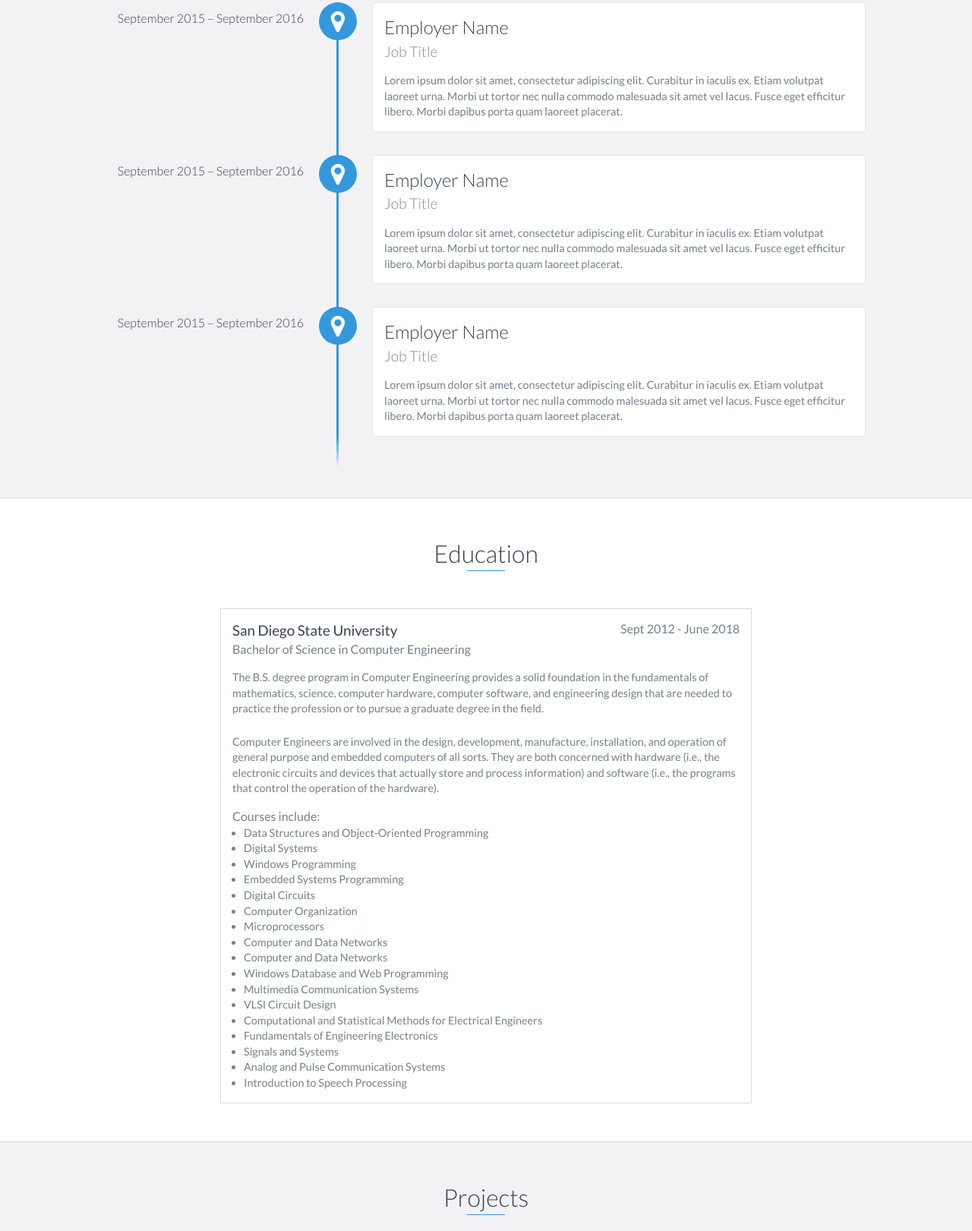
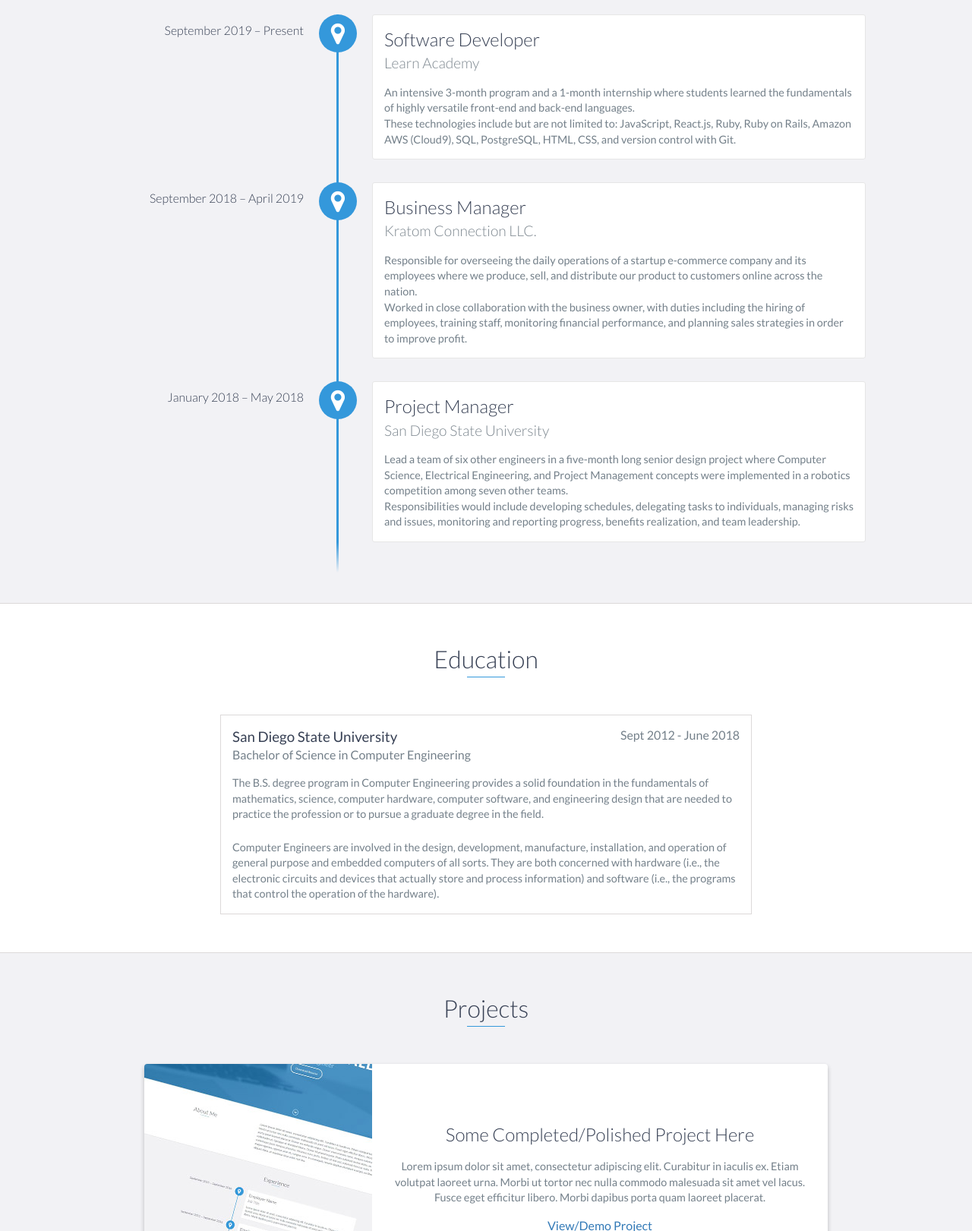
Before and after one commit to adclleva/arvin-online-portfolio, a plain HTML site: page index.html in a window 1280 px wide. Shown: the part 1179-2800 px from the top of the page at 76% size. Drawn offline with nearby package versions, Linux system fonts and the light colour scheme.

Commit message:
modified my profile picture and added some content to the experience and about me

```diff
--- a/index.html
+++ b/index.html
@@ -49,7 +49,7 @@
     <div id="lead">
         <div id="lead-content">
             <div class="profile-picture big-profile-picture clear">
-                <img width="150px" alt="my_profile_picture" src="images/profile-picture.JPG">
+                <img width="150px" alt="my_profile_picture" src="images/profile-picture1.JPG">
             </div>
             <h1>Arvin Lleva</h1>
             <h2>(soon-to-be) Software Engineer</h2>
@@ -76,14 +76,12 @@
                 </div>
                 <div class="col-md-8">
                     <p>
-                        "Being surrounded by technology my whole life, it didn't take me long to to realize that I wanted
-                        to pursue a career in that field. I'm a motivated learner that is always trying to gain new
-                        found knowledge and seek entrepreneurship opportunities.
+                        I am currently a student at Learn Academy where I learn all
+                        things from React to Ruby on Rails so I can hone my craft in reaching my goal of having a career
+                        in Software Engineering. I also have a degree in Computer Engineering and I have a passion for
+                        problem solving, programming, all things in technology, and life long learning.
+                    </p>
 
-                        Adaptable to new environments, and team orientated.""
-
-
-                    </p>
                 </div>
             </div>
         </div>
@@ -93,34 +91,36 @@
     <div id="experience" class="background-alt">
         <h2 class="heading">Experience</h2>
         <div id="experience-timeline">
-            <div data-date="September 2015 – September 2016">
-                <h3>Employer Name</h3>
-                <h4>Job Title</h4>
-                <p>
-                    Lorem ipsum dolor sit amet, consectetur adipiscing elit. Curabitur in iaculis ex. Etiam volutpat
-                    laoreet urna. Morbi ut tortor nec nulla commodo malesuada sit amet vel lacus. Fusce eget efficitur
-                    libero. Morbi dapibus porta quam laoreet placerat.
-                </p>
+            <div data-date="September 2019 – Present">
+                <h3>Software Developer</h3>
+                <h4>Learn Academy</h4>
+                <p>An intensive 3-month program and a 1-month internship where students learned the fundamentals of
+                    highly versatile front-end and back-end languages.</p>
+                <p>These technologies include but are not limited to: JavaScript, React.js, Ruby, Ruby on Rails, Amazon
+                    AWS (Cloud9), SQL, PostgreSQL, HTML, CSS, and version control with Git. </p>
             </div>
 
-            <div data-date="September 2015 – September 2016">
-                <h3>Employer Name</h3>
-                <h4>Job Title</h4>
-                <p>
-                    Lorem ipsum dolor sit amet, consectetur adipiscing elit. Curabitur in iaculis ex. Etiam volutpat
-                    laoreet urna. Morbi ut tortor nec nulla commodo malesuada sit amet vel lacus. Fusce eget efficitur
-                    libero. Morbi dapibus porta quam laoreet placerat.
-                </p>
+            <div data-date="September 2018 – April 2019">
+                <h3>Business Manager</h3>
+                <h4>Kratom Connection LLC.</h4>
+
+                <p>Responsible for overseeing the daily operations of a startup e-commerce company and its employees
+                    where we produce, sell, and distribute our product to customers online across the nation.</p>
+                <p>Worked in close collaboration with the business owner, with duties including the hiring of
+                    employees, training staff, monitoring financial performance, and planning sales strategies in
+                    order to improve profit.</p>
+
+
             </div>
 
-            <div data-date="September 2015 – September 2016">
-                <h3>Employer Name</h3>
-                <h4>Job Title</h4>
-                <p>
-                    Lorem ipsum dolor sit amet, consectetur adipiscing elit. Curabitur in iaculis ex. Etiam volutpat
-                    laoreet urna. Morbi ut tortor nec nulla commodo malesuada sit amet vel lacus. Fusce eget efficitur
-                    libero. Morbi dapibus porta quam laoreet placerat.
-                </p>
+            <div data-date="January 2018 – May 2018">
+                <h3>Project Manager</h3>
+                <h4>San Diego State University</h4>
+                <p>Lead a team of six other engineers in a five-month long senior design project where Computer Science,
+                    Electrical Engineering, and Project Management concepts were implemented in a robotics competition
+                    among seven other teams.</p>
+                <p>Responsibilities would include developing schedules, delegating tasks to individuals, managing risks
+                    and issues, monitoring and reporting progress, benefits realization, and team leadership.</p>
             </div>
         </div>
     </div>
@@ -148,64 +148,9 @@
                 and process information) and software (i.e., the programs that control
                 the operation of the hardware).
             </p>
-
-            <h4 id="courses-list-title">Courses include:</h4>
-            <ul>
-                <li>
-                    Data Structures and Object-Oriented Programming
-                </li>
-                <li>
-                    Digital Systems
-                </li>
-                <li>
-                    Windows Programming
-                </li>
-                <li>
-                    Embedded Systems Programming
-                </li>
-                <li>
-                    Digital Circuits
-                </li>
-                <li>
-                    Computer Organization
-                </li>
-                <li>
-                    Microprocessors
-                </li>
-                <li>
-                    Computer and Data Networks
-                </li>                <li>
-                    Computer and Data Networks
-                </li>
-                <li>
-                    Windows Database and Web Programming
-                </li>
-                <li>
-                    Multimedia Communication Systems
-                </li>
-                <li>
-                    VLSI Circuit Design
-                </li>
-                <li>
-                    Computational and Statistical Methods for Electrical
-                    Engineers
-                </li>
-                <li>
-                    Fundamentals of Engineering Electronics
-                </li>
-                <li>
-                    Signals and Systems
-                </li>
-                <li>
-                    Analog and Pulse Communication Systems
-                </li>
-                <li>
-                    Introduction to Speech Processing
-                </li>
-            </ul>
         </div>
 
-            <!-- End .education-block -->
+        <!-- End .education-block -->
         <!-- End .education-block -->
 
     </div>
@@ -221,7 +166,7 @@
                     </div>
                     <!-- End .project-image -->
                     <div class="project-info">
-                        <h3>Some Project Name Here</h3>
+                        <h3>Some Completed/Polished Project Here</h3>
                         <p>
                             Lorem ipsum dolor sit amet, consectetur adipiscing elit. Curabitur in iaculis ex. Etiam
                             volutpat laoreet urna. Morbi ut tortor nec nulla commodo malesuada sit amet vel lacus. Fusce
@@ -239,7 +184,7 @@
                     </div>
                     <!-- End .project-image -->
                     <div class="project-info">
-                        <h3>Some other project name here</h3>
+                        <h3>Some other Completed/Polished Project Here</h3>
                         <p>
                             Lorem ipsum dolor sit amet, consectetur adipiscing elit. Curabitur in iaculis ex. Etiam
                             volutpat laoreet urna. Morbi ut tortor nec nulla commodo malesuada sit amet vel lacus. Fusce
@@ -320,7 +265,7 @@
                         </li>
                         <li>
                             <a href="https://codepen.io/LoneWolfandCub" target="_blank"><i class="fa fa-codepen"
-                                aria-hidden="true"></i></a>
+                                    aria-hidden="true"></i></a>
                         </li>
                     </ul>
                 </div>
```
Also changed, not shown: 1 other file.
